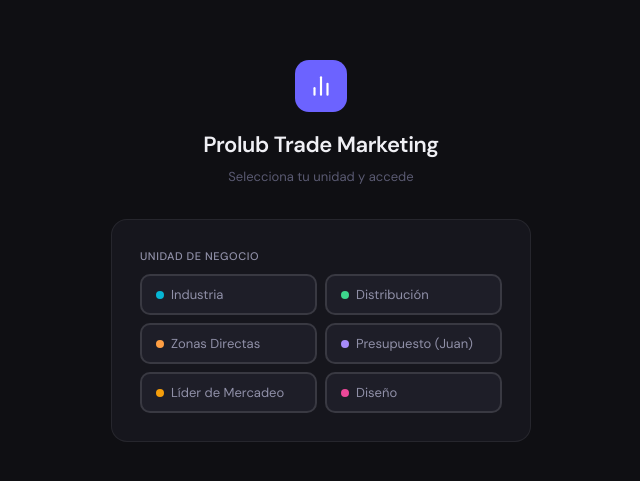
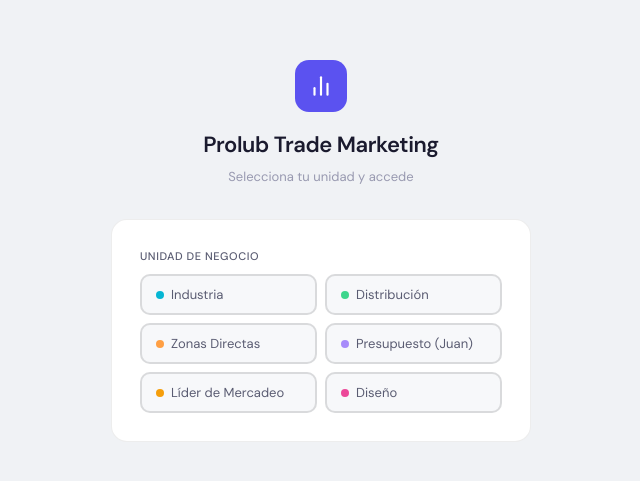
Before and after one commit to msilva-create/Dashboard-Trade-Marketing, a React (Vite) app: page / in a window 1280 px wide. Shown: the part 149-630 px from the top of the page, without its empty margins (319-959 px from the left). Built offline with nearby package versions, Linux system fonts and the light colour scheme.

Commit message:
index.css

```diff
--- a/src/index.css
+++ b/src/index.css
@@ -1,26 +1,26 @@
 *, *::before, *::after { box-sizing: border-box; margin: 0; padding: 0; }
 
 :root {
-  --bg: #0f0f13;
-  --bg2: #16161d;
-  --bg3: #1e1e28;
-  --bg4: #252532;
-  --border: rgba(255,255,255,0.07);
-  --border2: rgba(255,255,255,0.12);
-  --text: #f0f0f5;
-  --text2: #9090a8;
-  --text3: #5a5a72;
-  --accent: #6c63ff;
-  --accent2: #8b84ff;
-  --accent-soft: rgba(108,99,255,0.15);
-  --green: #3dd68c;
-  --green-soft: rgba(61,214,140,0.12);
-  --red: #ff5f5f;
-  --red-soft: rgba(255,95,95,0.12);
-  --orange: #ff9f43;
-  --orange-soft: rgba(255,159,67,0.12);
-  --yellow: #ffd166;
-  --yellow-soft: rgba(255,209,102,0.12);
+  --bg: #f0f2f5;
+  --bg2: #ffffff;
+  --bg3: #f7f8fa;
+  --bg4: #eaecef;
+  --border: rgba(0,0,0,0.07);
+  --border2: rgba(0,0,0,0.12);
+  --text: #1a1a2e;
+  --text2: #5a5c72;
+  --text3: #9899b0;
+  --accent: #5b52f0;
+  --accent2: #4a42d8;
+  --accent-soft: rgba(91,82,240,0.10);
+  --green: #16a25a;
+  --green-soft: rgba(22,162,90,0.10);
+  --red: #e03c3c;
+  --red-soft: rgba(224,60,60,0.10);
+  --orange: #d97706;
+  --orange-soft: rgba(217,119,6,0.10);
+  --yellow: #b45309;
+  --yellow-soft: rgba(180,83,9,0.10);
   --radius: 12px;
   --radius-sm: 8px;
   --font: 'DM Sans', sans-serif;
@@ -39,7 +39,7 @@ html, body, #root {
 
 ::-webkit-scrollbar { width: 6px; height: 6px; }
 ::-webkit-scrollbar-track { background: transparent; }
-::-webkit-scrollbar-thumb { background: var(--bg4); border-radius: 3px; }
+::-webkit-scrollbar-thumb { background: #c8cad4; border-radius: 3px; }
 
 input, select, textarea {
   font-family: var(--font);
@@ -56,7 +56,7 @@ input, select, textarea {
 input:focus, select:focus, textarea:focus {
   border-color: var(--accent);
 }
-select option { background: var(--bg3); }
+select option { background: var(--bg2); }
 
 button {
   font-family: var(--font);
```
